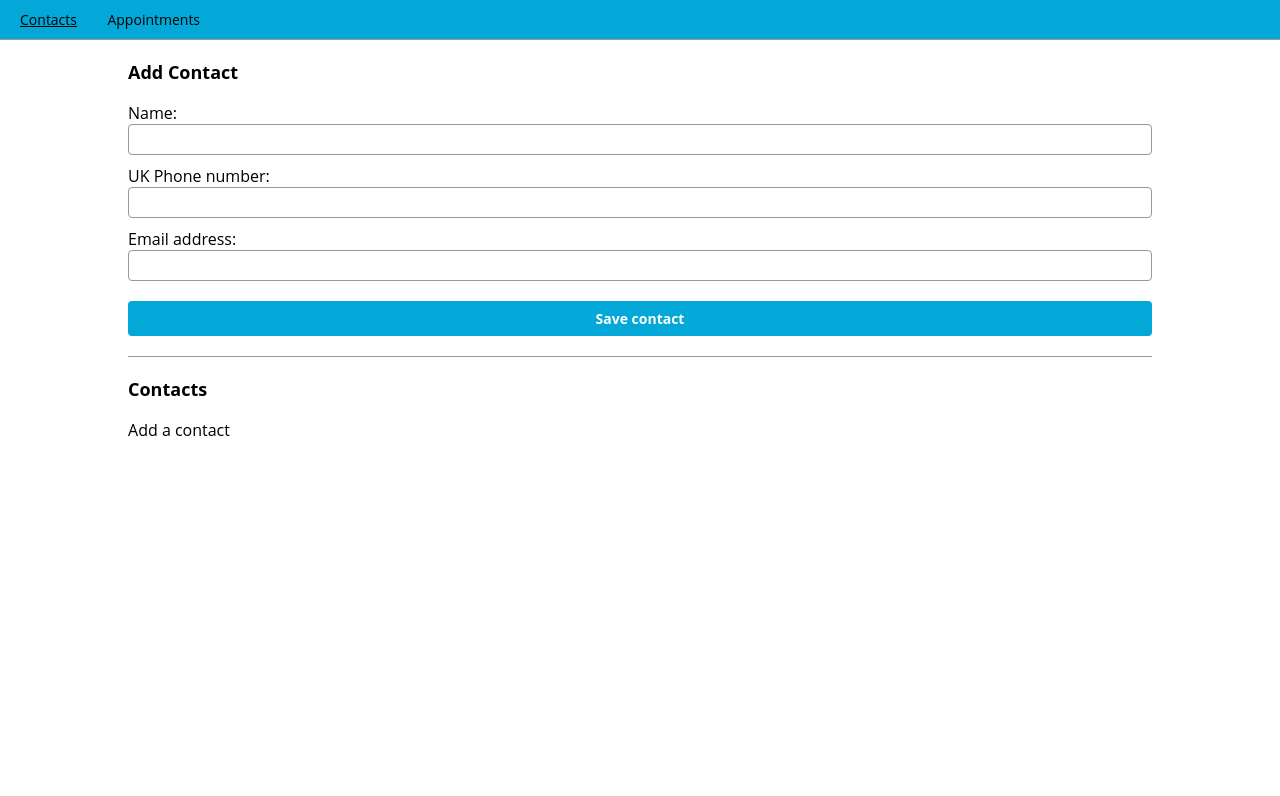
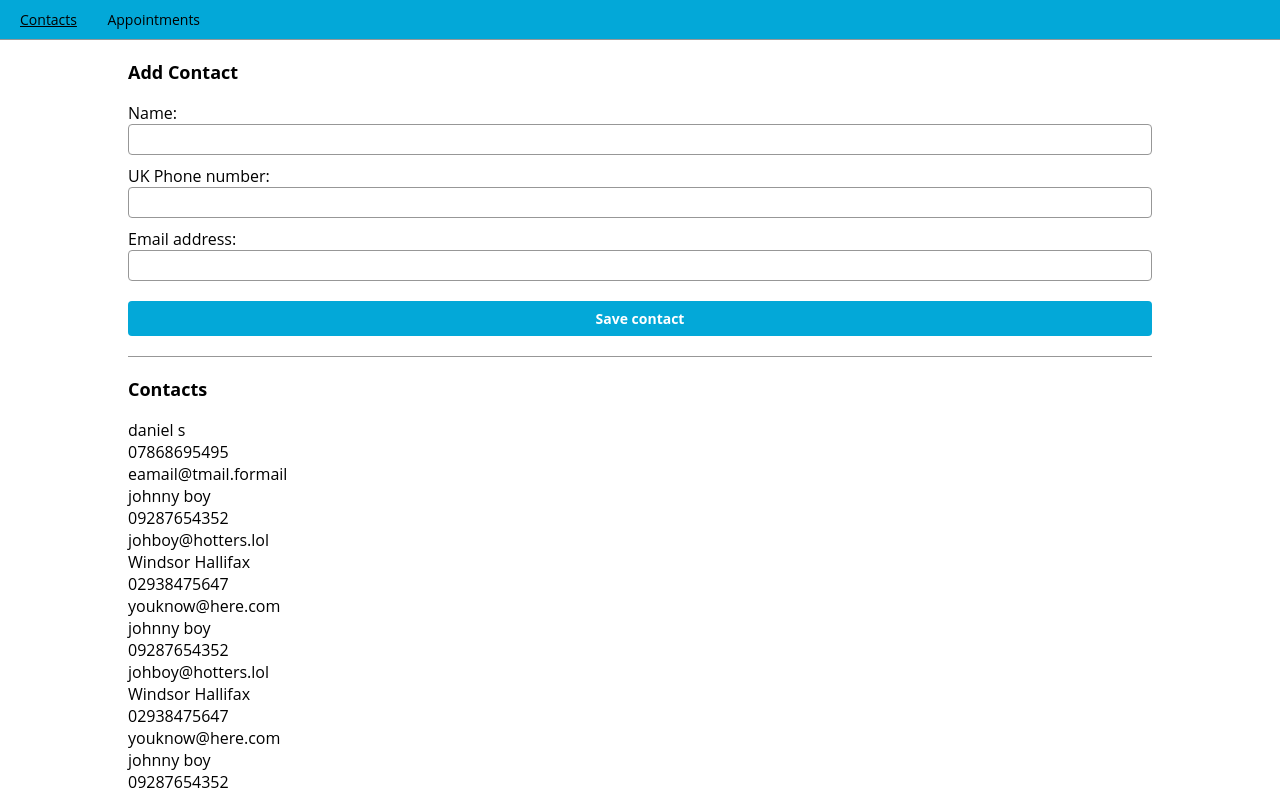
Before and after one commit to DanielStewardson/React-Appointment-Planner, a React (Create React App) app: page /contacts in a window 1280 px wide. Shown: the top 796 px of the page. Built offline with nearby package versions, Linux system fonts and the light colour scheme.

Commit message:
add filler test data

```diff
--- a/src/App.js
+++ b/src/App.js
@@ -9,8 +9,79 @@ function App() {
   Define state variables for
   contacts and appointments
   */
- const [contacts, setContacts] = useState([]);
- const [appointments, setAppointments] = useState([]);
+ const [contacts, setContacts] = useState([
+  {
+    name: 'daniel s',
+    phone: '07868695495',
+    email: 'eamail@tmail.formail'
+  },
+  {
+    name: 'johnny boy',
+    phone: '09287654352',
+    email: 'johboy@hotters.lol'
+  },
+  {
+    name: 'Windsor Hallifax',
+    phone: '02938475647',
+    email: 'youknow@here.com'
+  },
+  {
+    name: 'johnny boy',
+    phone: '09287654352',
+    email: 'johboy@hotters.lol'
+  },
+  {
+    name: 'Windsor Hallifax',
+    phone: '02938475647',
+    email: 'youknow@here.com'
+  },
+  {
+    name: 'johnny boy',
+    phone: '09287654352',
+    email: 'johboy@hotters.lol'
+  },
+  {
+    name: 'Windsor Hallifax',
+    phone: '02938475647',
+    email: 'youknow@here.com'
+  },
+  {
+    name: 'johnny boy',
+    phone: '09287654352',
+    email: 'johboy@hotters.lol'
+  },
+  {
+    name: 'Windsor Hallifax',
+    phone: '02938475647',
+    email: 'youknow@here.com'
+  }
+ ]);
+ const [appointments, setAppointments] = useState([
+  {
+    title: 'Walk the dog',
+    contact: 'Windsor Hallifax',
+    date: '2022-06-21',
+    time: '06:20'
+  },
+  {
+    title: 'Walk the goldfish',
+    contact: 'johnny boy',
+    date: '2022-06-21',
+    time: '06:20'
+  },
+  {
+    title: 'Walk the iguana',
+    contact: 'johnny boy',
+    date: '2022-06-21',
+    time: '06:20'
+  },
+  {
+    title: 'Walk the panda bear',
+    contact: 'Windsor Hallifax',
+    date: '2022-06-21',
+    time: '06:20'
+  }
+ ]);
 
   const ROUTES = {
     CONTACTS: "/contacts",
@@ -29,15 +100,25 @@ function App() {
     };
     setContacts(prev => [...prev, contact]);
   };
+  //Add key to all state for delete button?
 
-  const addAppointment = (title, contact, date, time) => {
+  const removeContact = (id) => {
+    setContacts(contacts.filter((contact, index) => index !== id));
+  };
+
+  const addAppointment = (title, contact, date, time, body) => {
     const appointment = {
       title: title,
       contact: contact,
       date: date,
-      time: time
+      time: time,
+      body: body
     };
     setAppointments(prev => [...prev, appointment]);
+  };
+
+  const removeAppointment = (id) => {
+    setAppointments(appointments.filter((appointment, index) => index !== id));
   };
 
 
@@ -58,11 +139,11 @@ function App() {
           </Route>
           <Route path={ROUTES.CONTACTS}>
              {/* Add props to ContactsPage */}
-            <ContactsPage contacts={contacts} addContact={addContact} />
+            <ContactsPage contacts={contacts} addContact={addContact} handleDelete={removeContact} />
           </Route>
           <Route path={ROUTES.APPOINTMENTS}>
             {/* Add props to AppointmentsPage */}
-            <AppointmentsPage appointments={appointments} contacts={contacts} addAppointment={addAppointment} />
+            <AppointmentsPage appointments={appointments} contacts={contacts} addAppointment={addAppointment} handleDelete={removeAppointment} />
           </Route>
         </Switch>
       </main>
```
